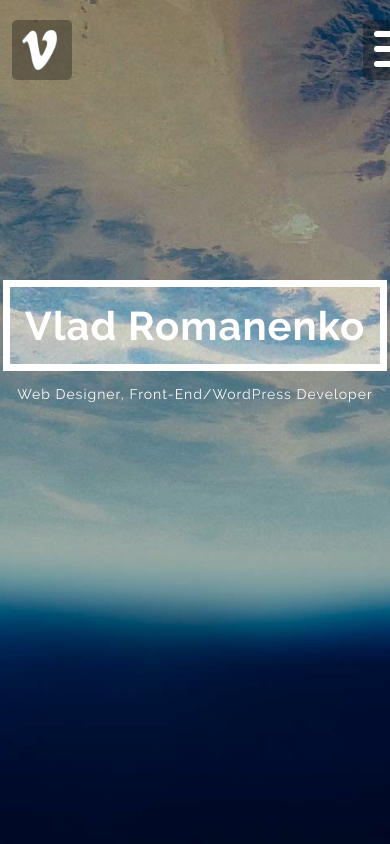
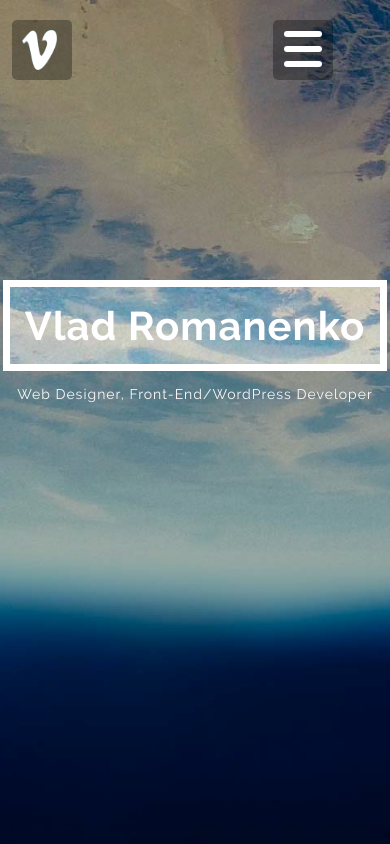
Before and after one commit to denk0/my-portfolio, a plain HTML site: page index.html in a window 390 px wide. Shown: the top 844 px of the page. Drawn offline with Linux system fonts and the light colour scheme.

Commit message:
commit 6

```diff
--- a/css/media.css
+++ b/css/media.css
@@ -12,12 +12,16 @@
 
 /* Small Devices, Tablets */
 @media only screen and (max-width : 768px) {
-
+    .toggle_menu{
+        left: 80%;
+    }
 }
 
 /* Extra Small Devices, Phones */
 @media only screen and (max-width : 480px) {
-
+    .toggle_menu{
+        left: 70%;
+    }
 }
 
 /* Custom, iPhone Retina */
```
